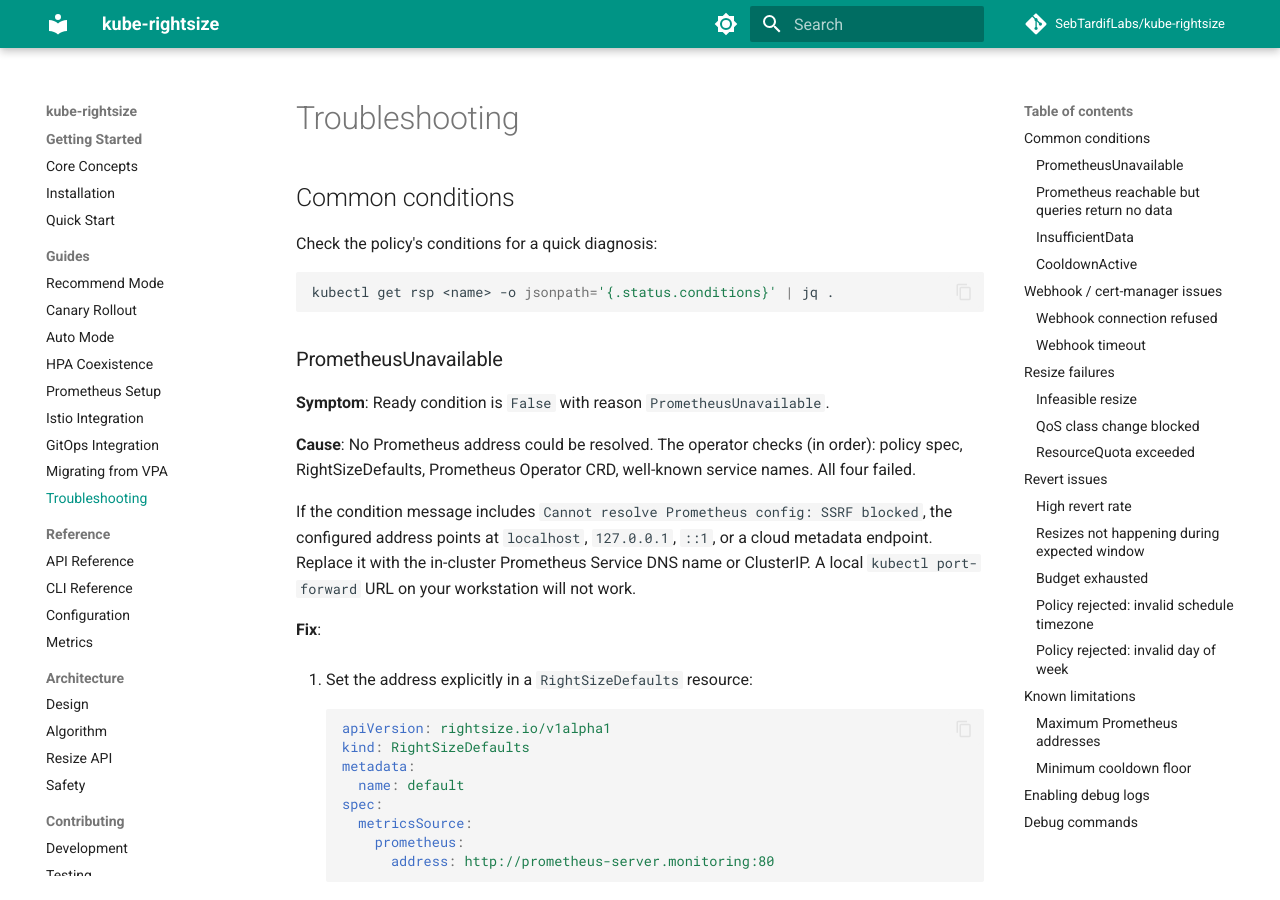
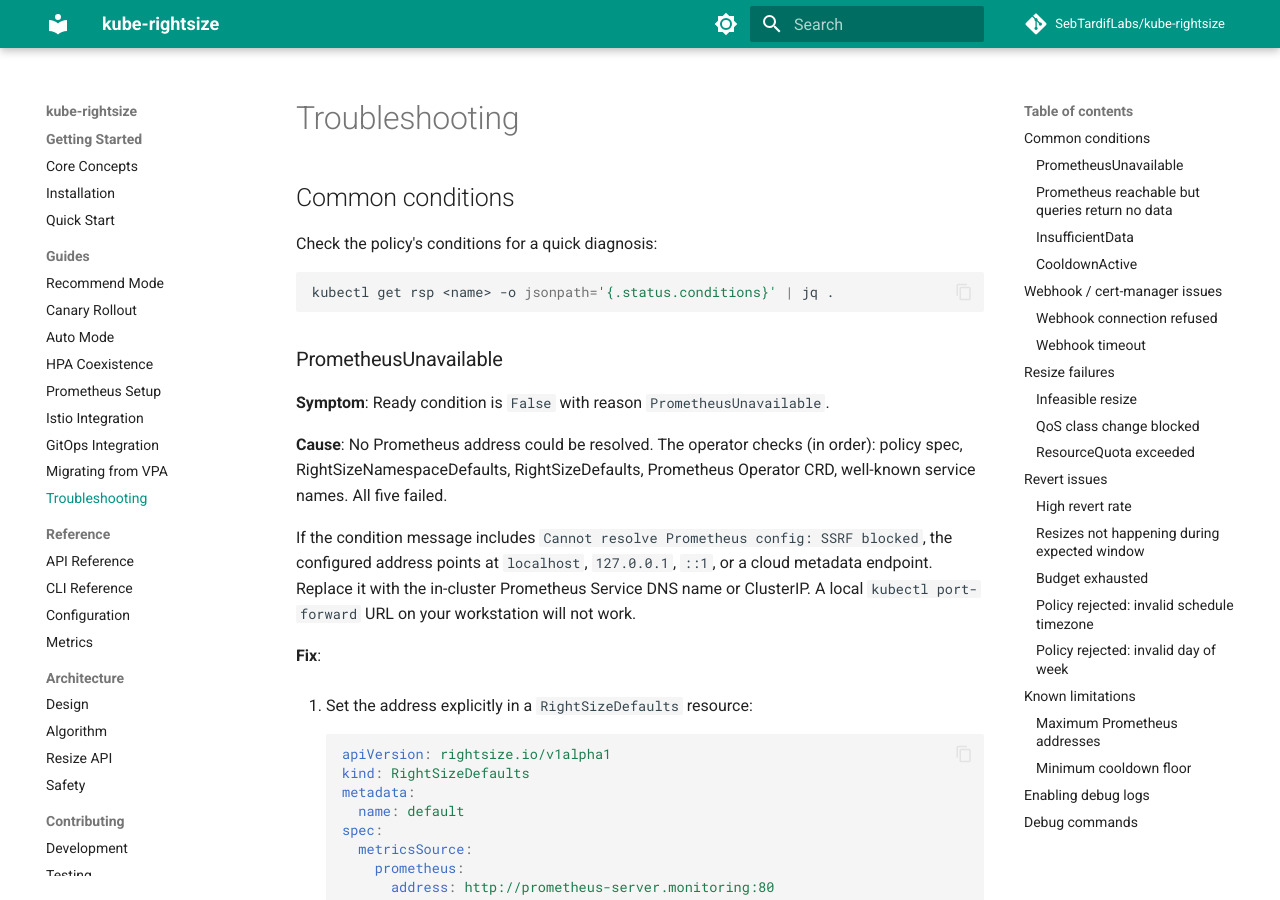
Before and after one commit to attune-io/attune, an MkDocs documentation site: the page built from docs/guides/troubleshooting.md, in a window 1280 px wide and 900 px high. Built offline with MkDocs 1.6.1 and Material for MkDocs 9.7.7, drawn with Linux system fonts in a browser that asks for light colours; comment, search, counter and statistics services are not loaded.

Commit message:
Fix troubleshooting Prometheus resolution chain: include RightSizeNamespaceDefaults
The PrometheusUnavailable section listed 4 resolution steps but the
actual chain has 5 (RightSizeNamespaceDefaults was omitted). Updated
to match the correct chain documented in prometheus-setup.md.

Signed-off-by: Sebastien Tardif <sebtardif@ncf.ca>

```diff
--- a/docs/guides/troubleshooting.md
+++ b/docs/guides/troubleshooting.md
@@ -13,8 +13,8 @@ kubectl get rsp <name> -o jsonpath='{.status.conditions}' | jq .
 **Symptom**: Ready condition is `False` with reason `PrometheusUnavailable`.
 
 **Cause**: No Prometheus address could be resolved. The operator checks
-(in order): policy spec, RightSizeDefaults, Prometheus Operator CRD,
-well-known service names. All four failed.
+(in order): policy spec, RightSizeNamespaceDefaults, RightSizeDefaults,
+Prometheus Operator CRD, well-known service names. All five failed.
 
 If the condition message includes `Cannot resolve Prometheus config: SSRF blocked`,
 the configured address points at `localhost`, `127.0.0.1`, `::1`, or a
```
